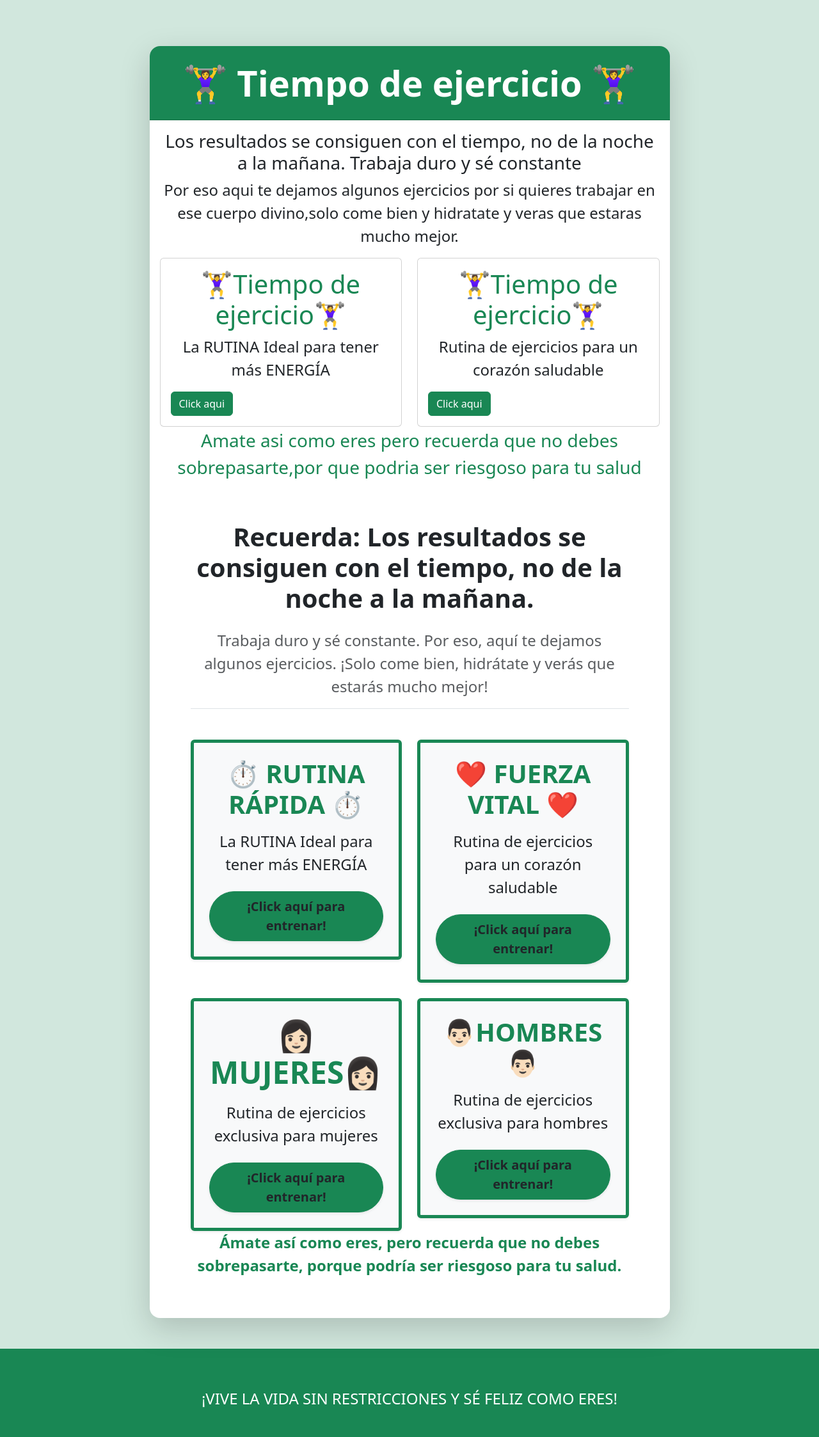
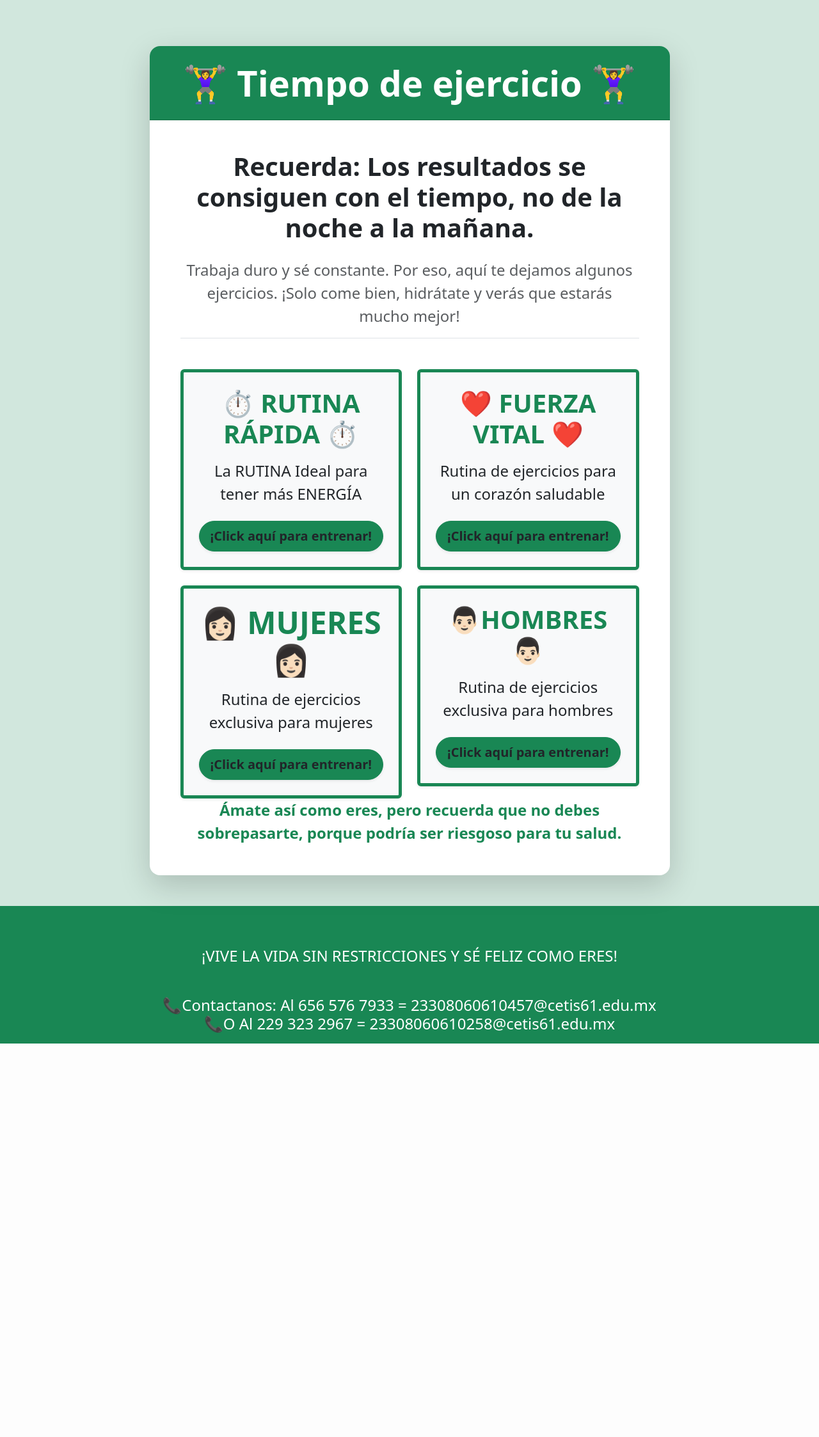
Before and after one commit to ZeferinoLeonardoAnetteMichel/Aplicacion, a Flask app: page /videos in a window 1280 px wide. Shown: the part 86-2332 px from the top of the page at 64% size. After the commit the page ends 1717 px from the top, so only its background shows below. Run offline with Flask 3, Linux system fonts and the light colour scheme; some libraries are stand-ins or nearby versions.

Commit message:
Update videos.html

```diff
--- a/templates/videos.html
+++ b/templates/videos.html
@@ -10,32 +10,6 @@
                         🏋️‍♀️ Tiempo de ejercicio 🏋️‍♀️
                     </h1>
                 </div>
-        <div class="card-body">
-        <h5 class="card-title text-center fs-3">Los resultados se consiguen con el tiempo, no de la noche a la mañana. Trabaja duro y sé constante</h5>
-        <p class="fw-light text-center fs-4">Por eso aqui te dejamos algunos ejercicios por si quieres trabajar en ese cuerpo divino,solo come bien y hidratate y veras que estaras mucho mejor.</p>
-        <div class="row">
-<div class="col-sm-6 mb-3 mb-sm-0">
-    <div class="card">
-        <div class="card-body">
-        <h5 class="card-title text-success text-center fs-1">🏋️‍♀️Tiempo de ejercicio🏋️‍♀️</h5>
-        <p class="card-text text-center fs-4">
-La RUTINA Ideal para tener más ENERGÍA</p>
-        <a href="https://youtu.be/ADiHiQ2UC8Q?si=LuTpgEpjzNE20BdH" class="btn btn-success">Click aqui</a>
-        </div>
-    </div>
-    </div>
-    <div class="col-sm-6">
-    <div class="card">
-        <div class="card-body">
-        <h5 class="card-title text-center text-success fs-1">🏋️‍♀️Tiempo de ejercicio🏋️‍♀️</h5>
-        <p class="card-text text-center fs-4">
-Rutina de ejercicios para un corazón saludable</p>
-        <a href="https://youtu.be/Y0SpMquyQNU?si=QNErudnjxfxY1Bfl" class="btn btn-success">Click aqui</a>
-        </div>
-    </div>
-    </div>
-</div>
-        <p class="text-success text-center fs-3">Amate asi como eres pero recuerda que no debes sobrepasarte,por que podria ser riesgoso para tu salud</p>
                 <div class="card-body p-5">
                     <h2 class="card-title text-center mb-4 display-6 fw-bold text-dark">
                     Recuerda: Los resultados se consiguen con el tiempo, no de la noche a la mañana.
```
